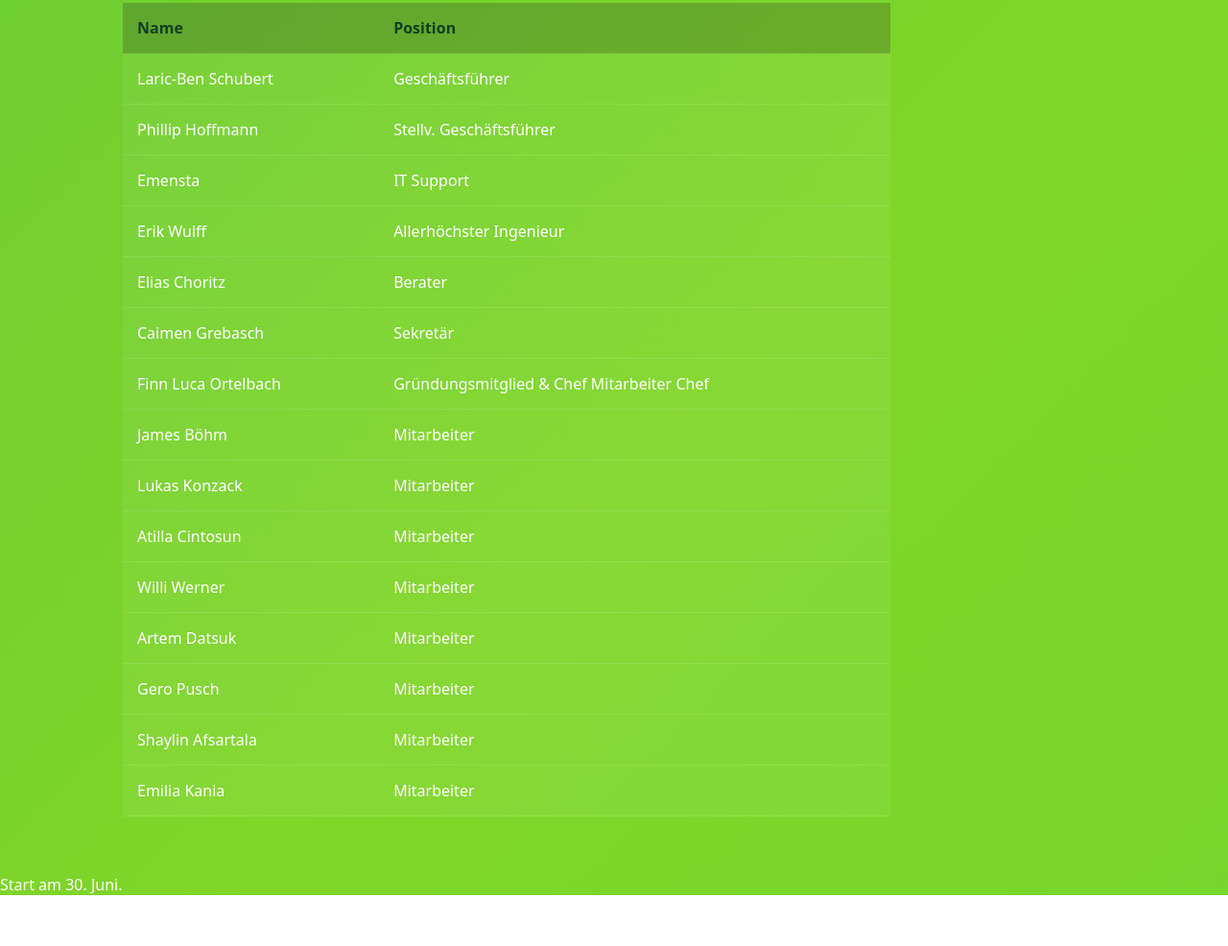
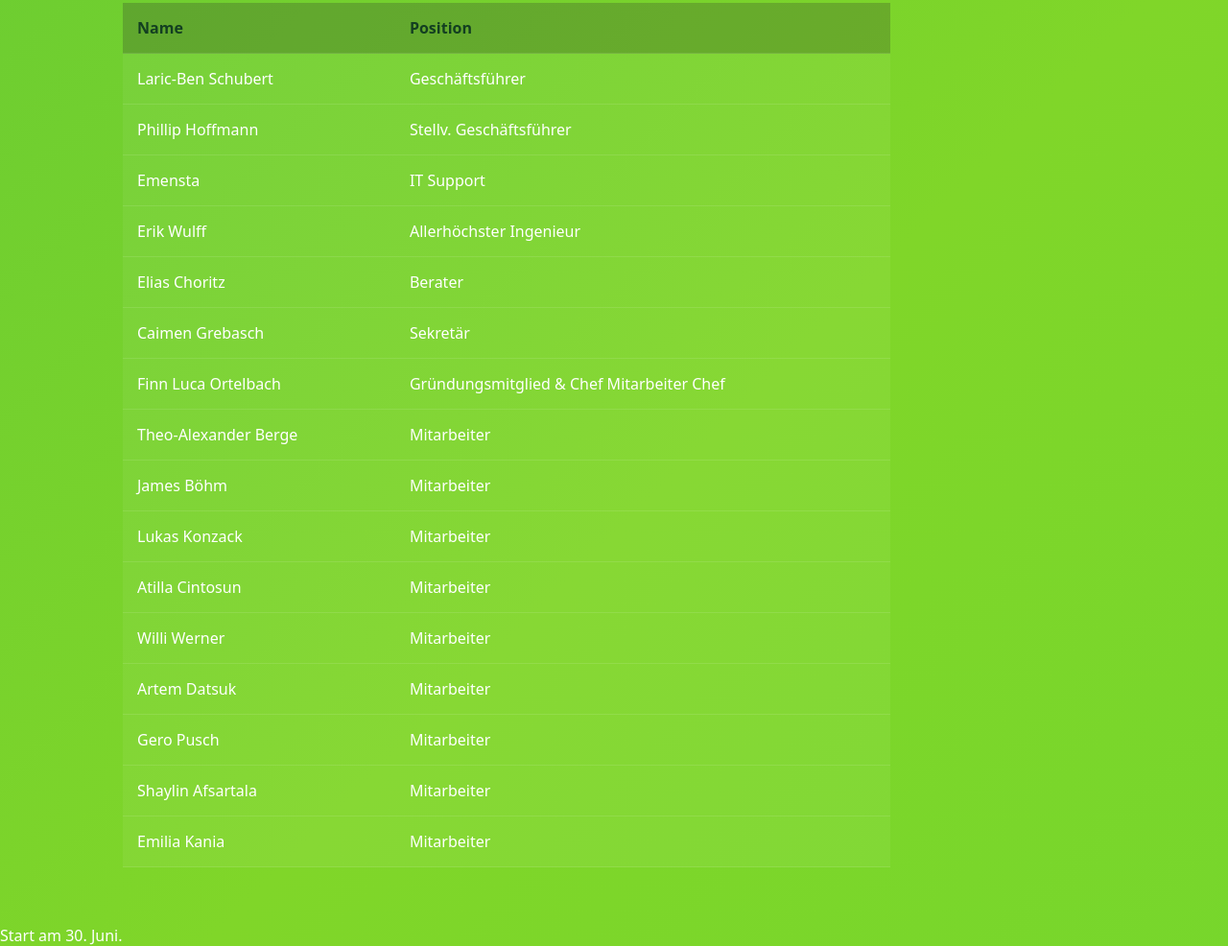
Before and after one commit to Schimpanzini-GmbH-1/Schimpanzini-GmbH, a plain HTML site: page index.html in a window 1280 px wide. Shown: the part 2357-3343 px from the top of the page at 96% size. Before the commit the page ends 3290 px from the top, so only its background shows below. Drawn offline with Linux system fonts and the light colour scheme.

Commit message:
index.html

```diff
--- a/index.html
+++ b/index.html
@@ -79,6 +79,7 @@
         <tr><td>Elias Choritz</td><td>Berater</td></tr>
         <tr><td>Caimen Grebasch</td><td>Sekretär</td></tr>
         <tr><td>Finn Luca Ortelbach</td><td>Gründungsmitglied & Chef Mitarbeiter Chef</td></tr>
+        <tr><td>Theo-Alexander Berge</td><td>Mitarbeiter</td></tr>
         <tr><td>James Böhm</td><td>Mitarbeiter</td></tr>
         <tr><td>Lukas Konzack</td><td>Mitarbeiter</td></tr>
         <tr><td>Atilla Cintosun</td><td>Mitarbeiter</td></tr>
```
